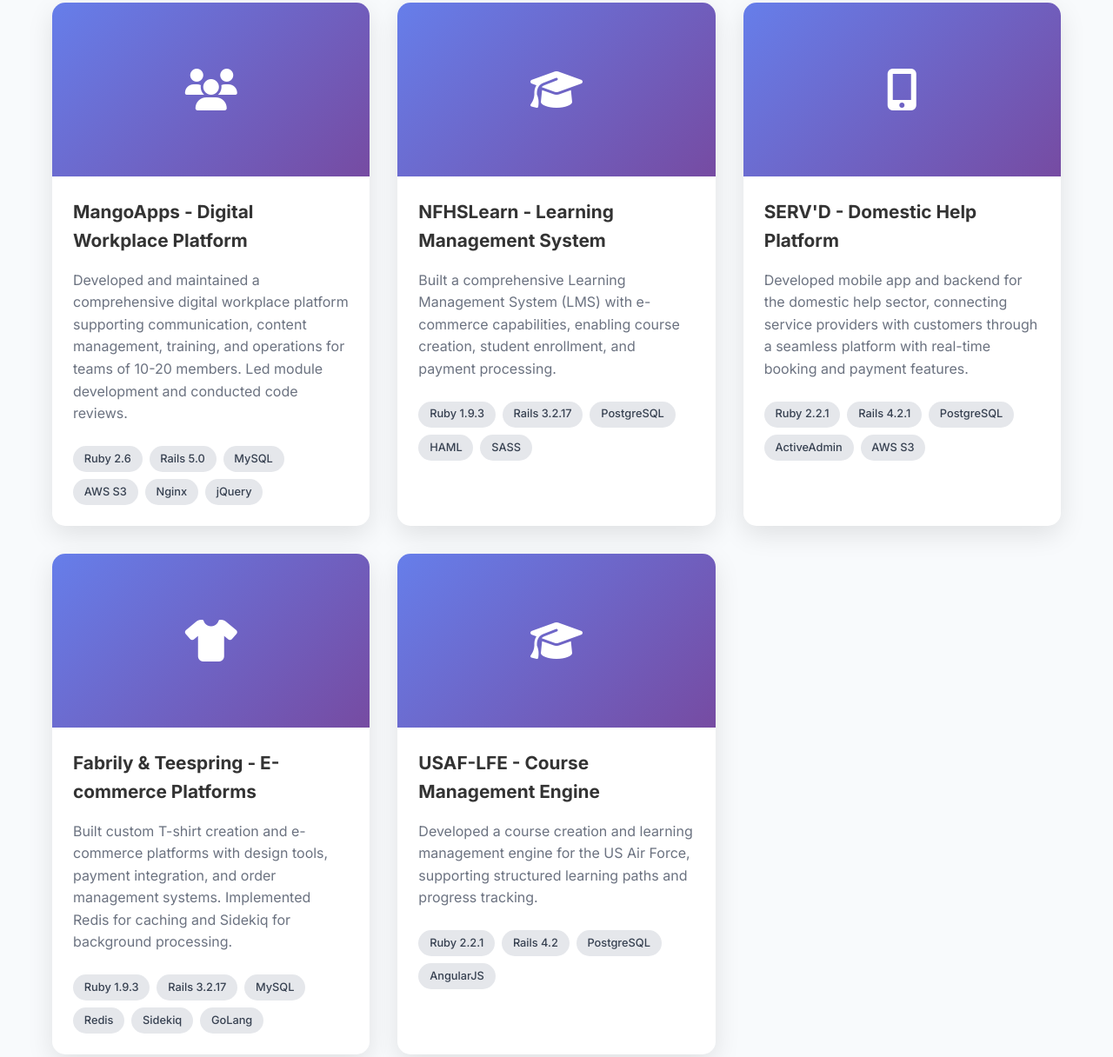
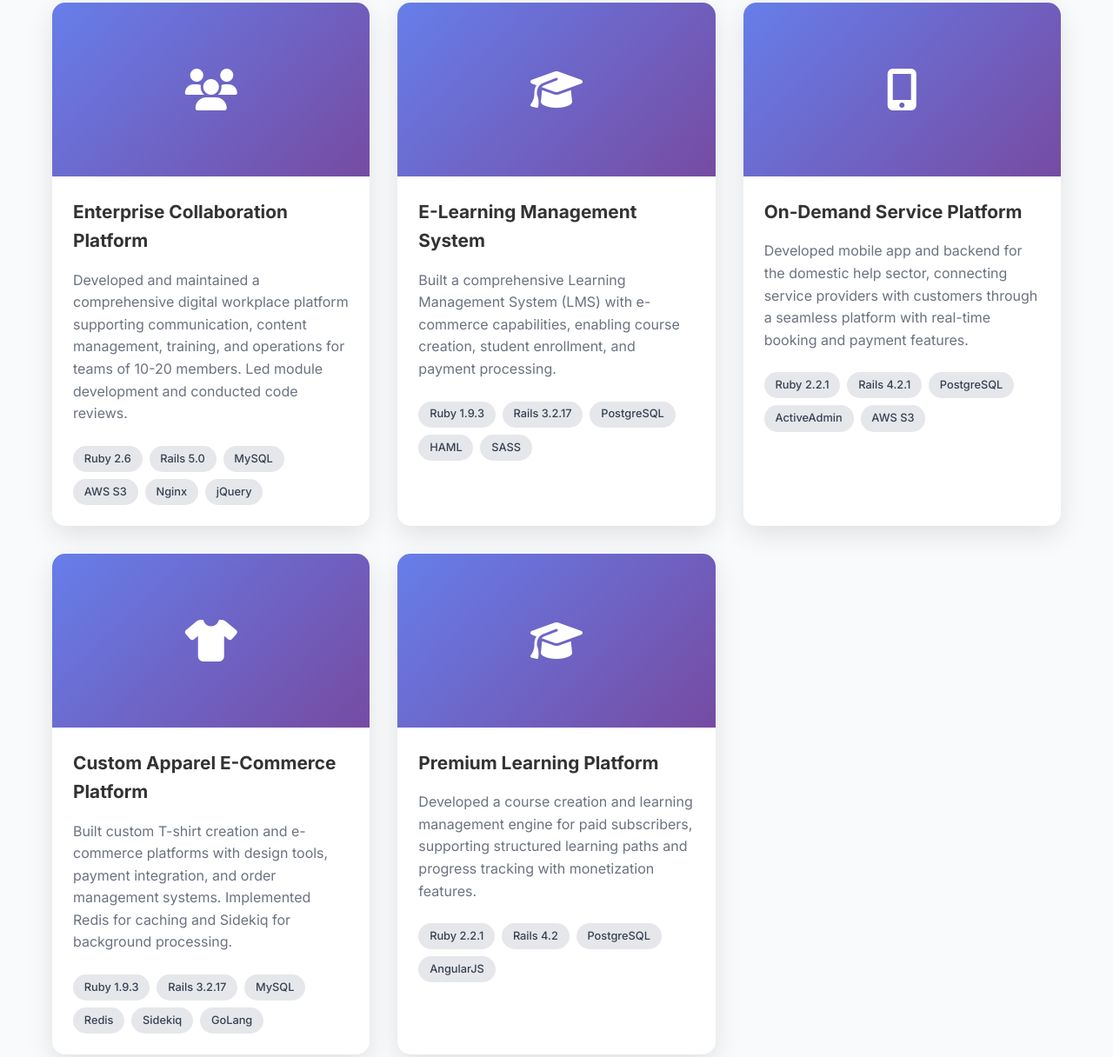
Before and after one commit to minakshin/minakshin.github.io, a plain HTML site: page index.html in a window 1280 px wide. Shown: the part 2687-3903 px from the top of the page at 87% size. Drawn offline with Linux system fonts and the light colour scheme.

Commit message:
Update projects name

```diff
--- a/index.html
+++ b/index.html
@@ -191,7 +191,7 @@
                         </div>
                     </div>
                     <div class="project-content">
-                        <h3 class="project-title">MangoApps - Digital Workplace Platform</h3>
+                        <h3 class="project-title">Enterprise Collaboration Platform</h3>
                         <p class="project-description">
                             Developed and maintained a comprehensive digital workplace platform supporting communication,
                             content management, training, and operations for teams of 10-20 members. Led module development
@@ -219,7 +219,7 @@
                         </div>
                     </div>
                     <div class="project-content">
-                        <h3 class="project-title">NFHSLearn - Learning Management System</h3>
+                        <h3 class="project-title">E-Learning Management System</h3>
                         <p class="project-description">
                             Built a comprehensive Learning Management System (LMS) with e-commerce capabilities,
                             enabling course creation, student enrollment, and payment processing.
@@ -245,7 +245,7 @@
                         </div>
                     </div>
                     <div class="project-content">
-                        <h3 class="project-title">SERV'D - Domestic Help Platform</h3>
+                        <h3 class="project-title">On-Demand Service Platform</h3>
                         <p class="project-description">
                             Developed mobile app and backend for the domestic help sector, connecting service providers
                             with customers through a seamless platform with real-time booking and payment features.
@@ -271,7 +271,7 @@
                         </div>
                     </div>
                     <div class="project-content">
-                        <h3 class="project-title">Fabrily & Teespring - E-commerce Platforms</h3>
+                        <h3 class="project-title">Custom Apparel E-Commerce Platform</h3>
                         <p class="project-description">
                             Built custom T-shirt creation and e-commerce platforms with design tools, payment integration,
                             and order management systems. Implemented Redis for caching and Sidekiq for background processing.
@@ -298,10 +298,10 @@
                         </div>
                     </div>
                     <div class="project-content">
-                        <h3 class="project-title">USAF-LFE - Course Management Engine</h3>
+                        <h3 class="project-title">Premium Learning Platform</h3>
                         <p class="project-description">
-                            Developed a course creation and learning management engine for the US Air Force,
-                            supporting structured learning paths and progress tracking.
+                            Developed a course creation and learning management engine for paid subscribers,
+                            supporting structured learning paths and progress tracking with monetization features.
                         </p>
                         <div class="project-tech">
                             <span>Ruby 2.2.1</span>
```
